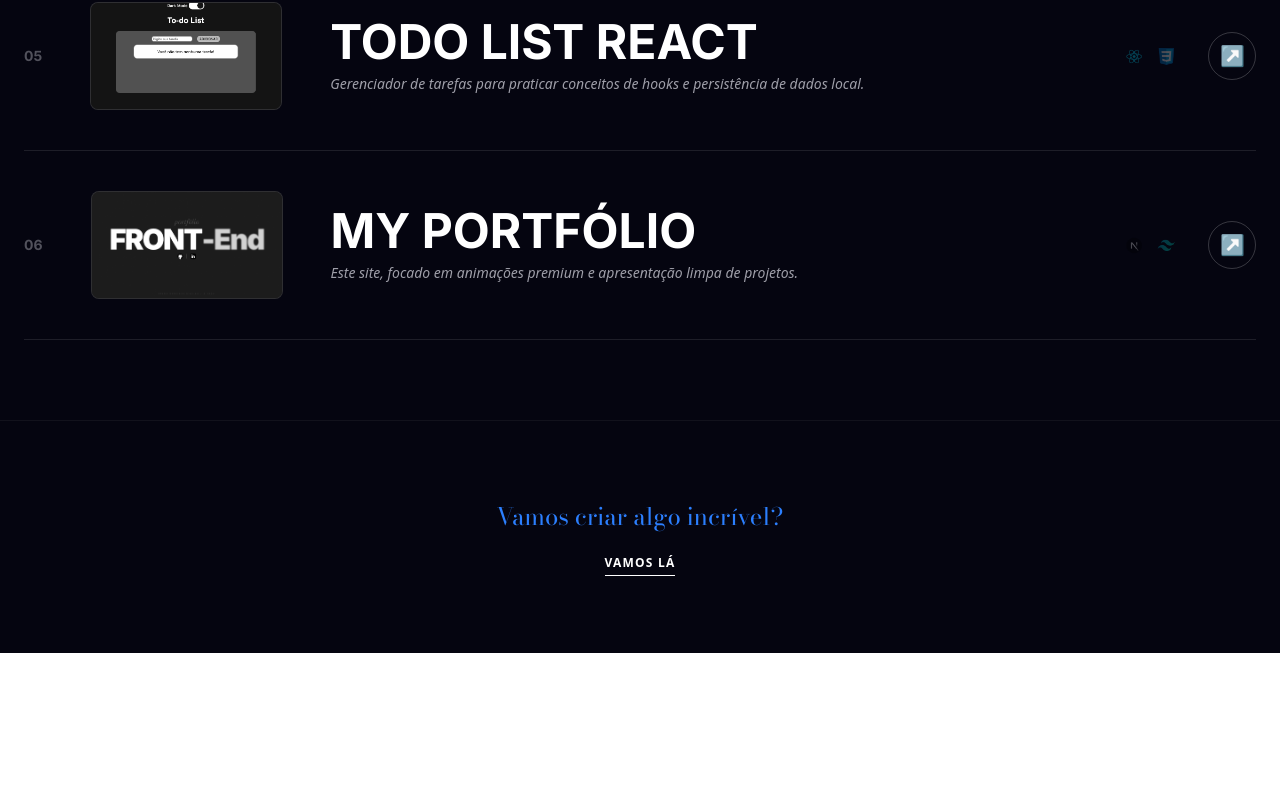
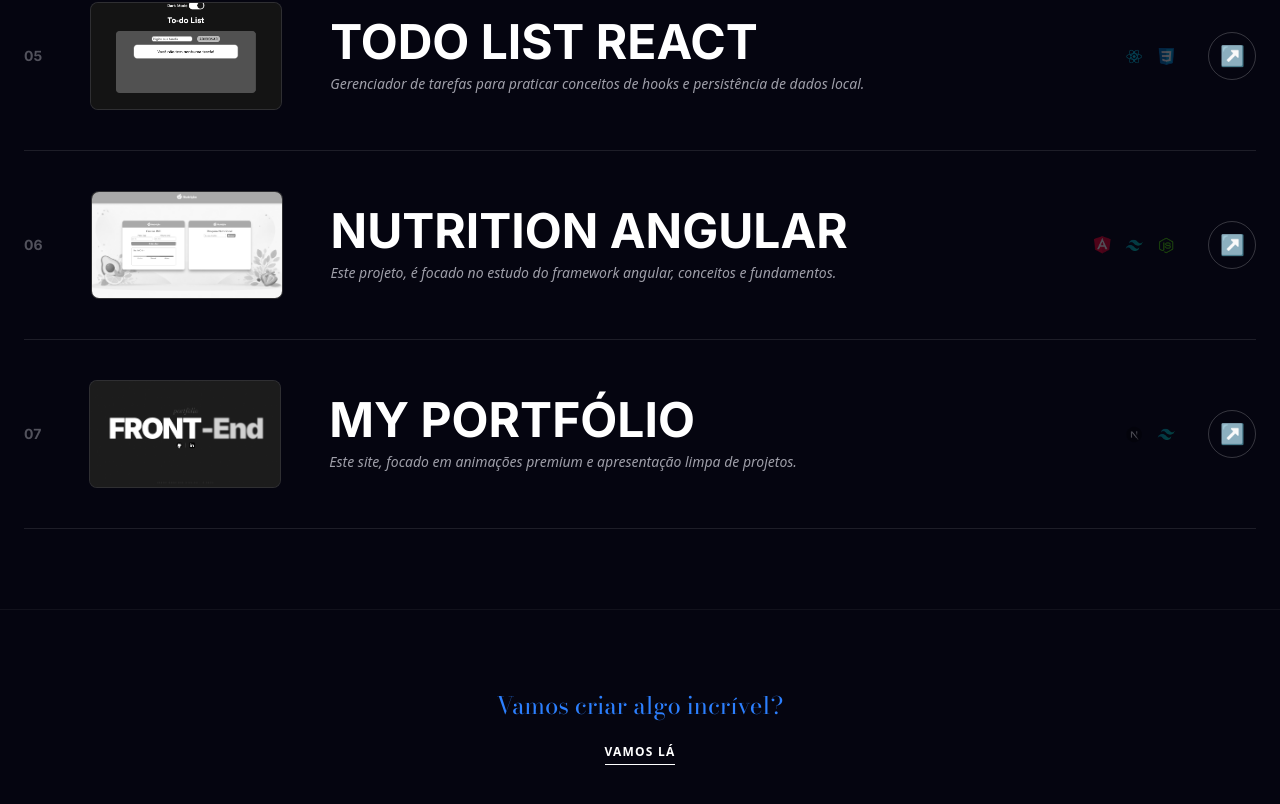
Before and after one commit to BreninDevv/my-portfolio, a Next.js app: page /projects in a window 1280 px wide. Shown: the part 1181-1985 px from the top of the page. Before the commit the page ends 1834 px from the top, so only its background shows below. Built offline with nearby package versions, Linux system fonts and the light colour scheme; a web font is replaced by a local one.

Commit message:
feat: adicionei meu novo projeto e coloquei os links do linkedin

```diff
--- a/src/app/components/header/header.jsx
+++ b/src/app/components/header/header.jsx
@@ -39,9 +39,9 @@ const Header = () => {
 
   const menuItems = [
     { name: "HOME", href: "#" },
-    { name: "PROJETOS", href: "#projects" },
     { name: "SOBRE", href: "#about" },
     { name: "SKILLS", href: "#skills" },
+    { name: "PROJECTS", href: "#projects" },
   ];
 
   return (
--- a/src/app/globals.css
+++ b/src/app/globals.css
@@ -4,6 +4,7 @@
 @import url("https://fonts.googleapis.com/css2?family=Staatliches&display=swap");
 @import url("https://fonts.googleapis.com/css2?family=Vast+Shadow&display=swap");
 @import url("https://fonts.googleapis.com/css2?family=Cormorant:ital,wght@0,300..700;1,300..700&display=swap");
+@import url("https://fonts.googleapis.com/css2?family=Permanent+Marker&display=swap");
 
 @theme {
   --font-space: "Space Mono", monospace;
@@ -15,6 +16,7 @@
   --font-staat: "Staatliches", sans-serif;
   --font-vast: "Vast Shadow", serif;
   --font-cormorant: "Cormorant", serif;
+  --font-marker: "Permanent Marker", cursive;
 }
 @layer float1 {
   @keyframes float {
--- a/src/app/projects/page.jsx
+++ b/src/app/projects/page.jsx
@@ -15,12 +15,14 @@ import Ecommerce from "../assets/ecommerce.png";
 import LandingPage from "../assets/landingpage.png";
 import TodoList from "../assets/todolist.png";
 import MyPortfolio from "../assets/myportfolio.png";
+import AngularProject from "../assets/projetoAngular.png";
 import Nodeicon from "../assets/nodeicon.png";
 import Mongoicon from "../assets/mongoicon.png";
 import Htmlicon from "../assets/htmlicon.png";
 import Cssicon from "../assets/cssicon.png";
 import Jsicon from "../assets/jsicon.png";
 import Reacticon from "../assets/reacticon.png";
+import AngularIcon from "../assets/angularicon.png";
 
 const inter = Inter({ subsets: ["latin"], weight: ["900", "400", "700"] });
 const bodoni = Bodoni_Moda({
@@ -74,7 +76,7 @@ const ProjectsPage = () => {
     {
       id: "05",
       title: "Todo List React",
-      type: "Estudo",
+      type: "study",
       description:
         "Gerenciador de tarefas para praticar conceitos de hooks e persistência de dados local.",
       image: TodoList,
@@ -83,6 +85,16 @@ const ProjectsPage = () => {
     },
     {
       id: "06",
+      title: "Nutrition Angular",
+      type: "improvement",
+      description:
+        "Este projeto, é focado no estudo do framework angular, conceitos e fundamentos.",
+      image: AngularProject,
+      link: "https://angular-project-nutrition.vercel.app",
+      tech: [AngularIcon, TailwindIcon, Nodeicon],
+    },
+    {
+      id: "07",
       title: "My Portfólio",
       type: "Concept Design",
       description:
--- a/src/app/sections/contactSCROLL/contactSection.jsx
+++ b/src/app/sections/contactSCROLL/contactSection.jsx
@@ -85,7 +85,7 @@ const ContactSection = () => {
             </h3>
             <div className="grid grid-cols-1 sm:grid-cols-2 gap-4 relative z-10">
               <a
-                href="https://linkedin.com/in/seu-usuario"
+                href="https://www.linkedin.com/in/brenodev-henrique/"
                 target="_blank"
                 rel="noopener noreferrer"
                 className="p-5 rounded-2xl bg-[#0A0F1A] hover:bg-blue-600 text-white transition-all duration-500 flex items-center justify-between border border-white/5 hover:border-blue-400 group/link"
--- a/src/app/sections/heroSCROLL/heroSection.jsx
+++ b/src/app/sections/heroSCROLL/heroSection.jsx
@@ -25,7 +25,7 @@ const HeroSection = () => {
           animate={{ opacity: 0.8 }}
           className={`${bodoni.className} text-3xl sm:text-4xl md:text-6xl mb-[-10px] sm:mb-[-20px] md:mb-[-40px] pb-6 md:pb-10 text-blue-600`}
         >
-          portfólio
+          frontend
         </motion.span>
 
         <motion.h1
@@ -50,7 +50,13 @@ const HeroSection = () => {
           </div>
           <div className="w-[1px] bg-gray-400 h-6 sm:h-10"></div>
           <div className="cursor-pointer hover:scale-110 md:hover:scale-120 duration-300 w-8 sm:w-12 md:w-[50px]">
-            <Image src={LinkedinLogo} alt="Linkedin Logo" layout="responsive" />
+            <a href="https://www.linkedin.com/in/brenodev-henrique/">
+              <Image
+                src={LinkedinLogo}
+                alt="Linkedin Logo"
+                layout="responsive"
+              />
+            </a>
           </div>
         </div>
       </div>
```
Also changed, not shown: src/app/assets/angularicon.png (added), src/app/assets/projetoAngular.png (added).
